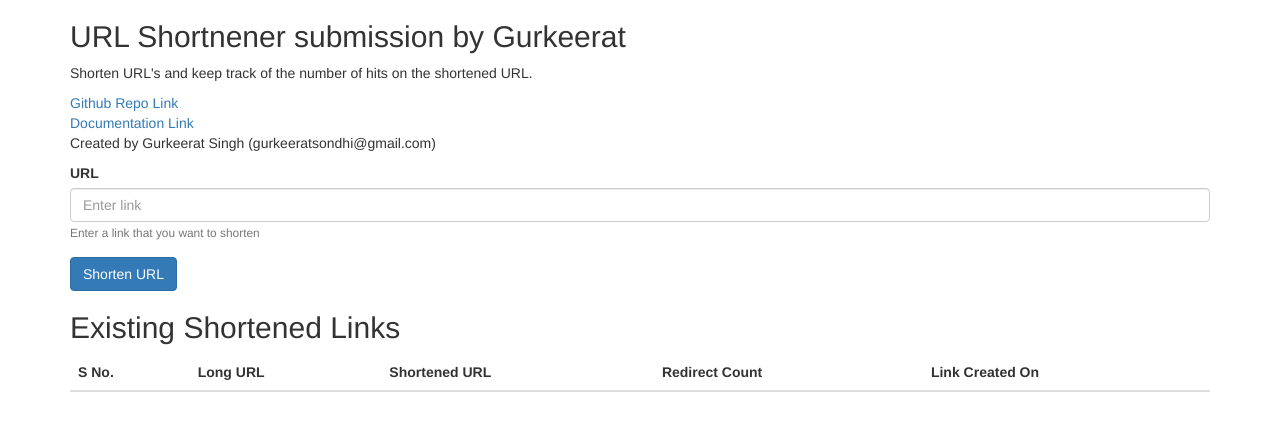
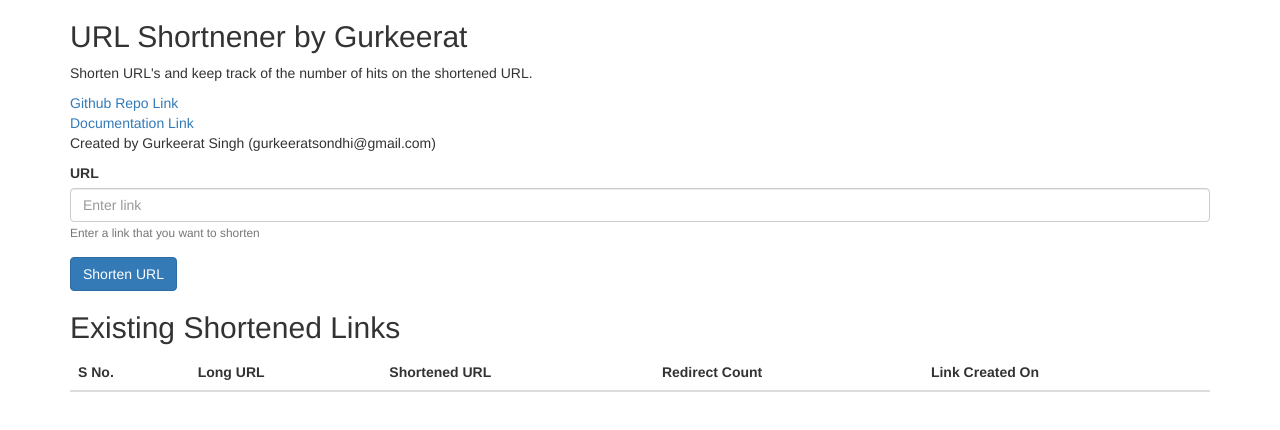
Before and after one commit to Keerat666/URL-Shortner, a website: page file.html in a window 1280 px wide. Drawn offline with nearby package versions, Linux system fonts and the light colour scheme; no server answers.

Commit message:
minor changes

```diff
--- a/file.html
+++ b/file.html
@@ -11,7 +11,7 @@
 <body onload="getAll()">
 
 <div class="container">
-  <h2>URL Shortnener submission by Gurkeerat </h2>
+  <h2>URL Shortnener by Gurkeerat </h2>
   <p>Shorten URL's and keep track of the number of hits on the shortened URL.</p>
   <div>
     <a target="_blank" href="https://github.com/Keerat666/URL-Shortner">Github Repo Link</a>
```
